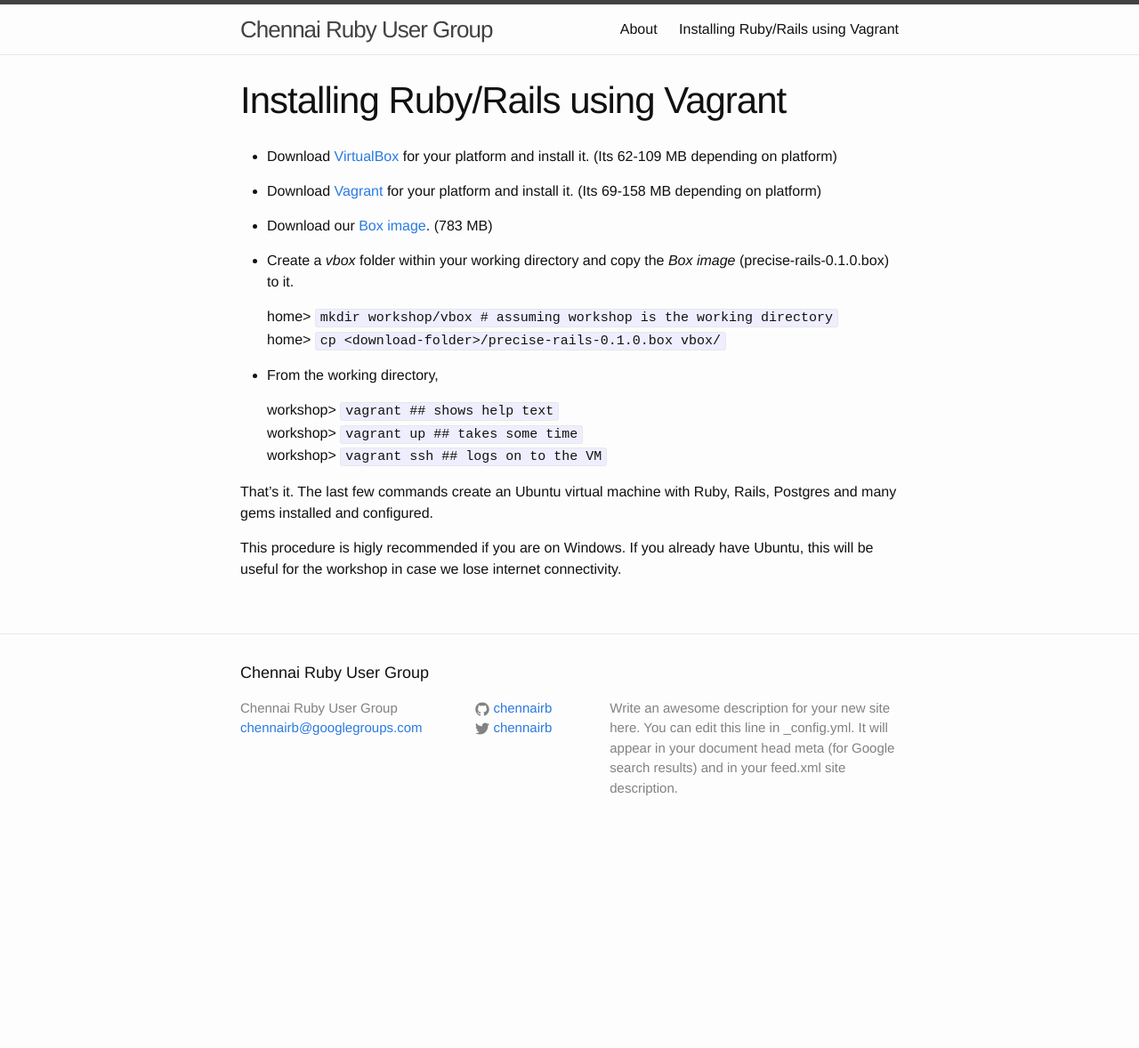
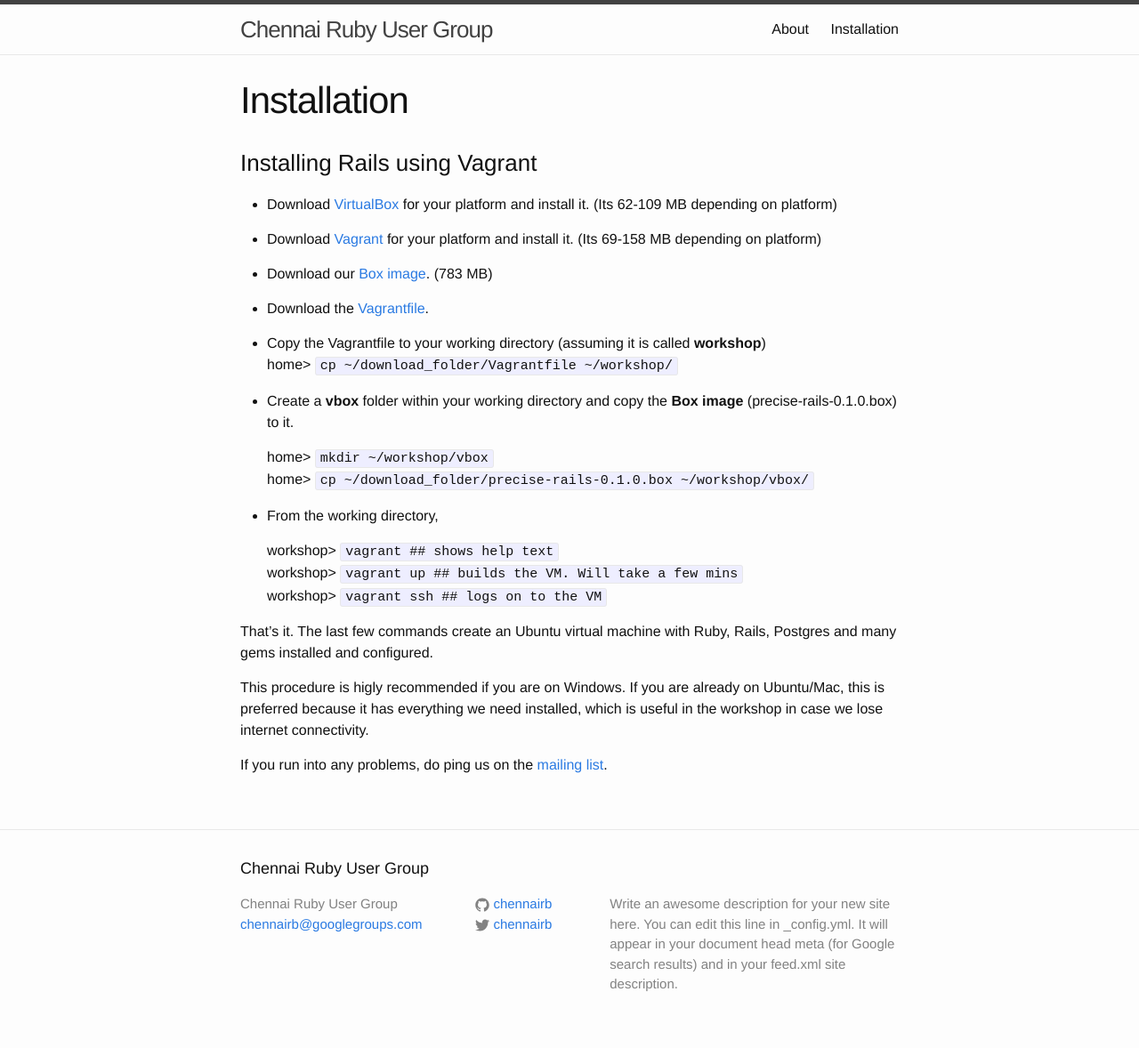
Before and after one commit to chennairb/chennairb.github.io, a Jekyll site: the page built from install-vm.md, in a window 1280 px wide. Shown: the whole page at 89% size. Built offline with Jekyll 4.4.1, drawn with Linux system fonts in a browser that asks for light colours; before the commit the page ends 957 px from its top, so only the background shows below that.

Commit message:
install-vm: added instructions for Vagrantfile

```diff
--- a/install-vm.md
+++ b/install-vm.md
@@ -1,8 +1,10 @@
 ---
 layout: page
-title: Installing Ruby/Rails using Vagrant
-permalink: /install-vm.html
+title: Installation
+permalink: /install.html
 ---
+
+### Installing Rails using Vagrant
 
 - Download [VirtualBox](https://www.virtualbox.org/wiki/Downloads) for your platform and install it. (Its 62-109 MB depending on platform)
 
@@ -10,17 +12,24 @@
 
 - Download our [Box image](https://www.dropbox.com/s/n8okpqtcekpn1hs/precise-rails-0.1.0.box?dl=0). (783 MB)
 
-- Create a *vbox* folder within your working directory and copy the *Box image* (precise-rails-0.1.0.box) to it.
+- Download the [Vagrantfile](http://chennai-ruby.org/Vagrantfile).
 
-    home> `mkdir workshop/vbox  # assuming workshop is the working directory`
-    home> `cp <download-folder>/precise-rails-0.1.0.box vbox/`
+- Copy the Vagrantfile to your working directory (assuming it is called **workshop**)
+    home> `cp ~/download_folder/Vagrantfile ~/workshop/`
+
+- Create a **vbox** folder within your working directory and copy the **Box image** (precise-rails-0.1.0.box) to it.
+
+    home> `mkdir ~/workshop/vbox`
+    home> `cp ~/download_folder/precise-rails-0.1.0.box ~/workshop/vbox/`
 
 - From the working directory,
 
-    workshop> `vagrant     ## shows help text`
-    workshop> `vagrant up   ## takes some time`
-    workshop> `vagrant ssh   ## logs on to the VM`
+    workshop> `vagrant        ## shows help text`
+    workshop> `vagrant up      ## builds the VM. Will take a few mins`
+    workshop> `vagrant ssh      ## logs on to the VM`
 
 That's it. The last few commands create an Ubuntu virtual machine with Ruby, Rails, Postgres and many gems installed and configured.
 
-This procedure is higly recommended if you are on Windows. If you already have Ubuntu, this will be useful for the workshop in case we lose internet connectivity.
+This procedure is higly recommended if you are on Windows. If you are already on Ubuntu/Mac, this is preferred because it has everything we need installed, which is useful in the workshop in case we lose internet connectivity.
+
+If you run into any problems, do ping us on the [mailing list](http://groups.google.com/forum/#!forum/chennairb).
```
